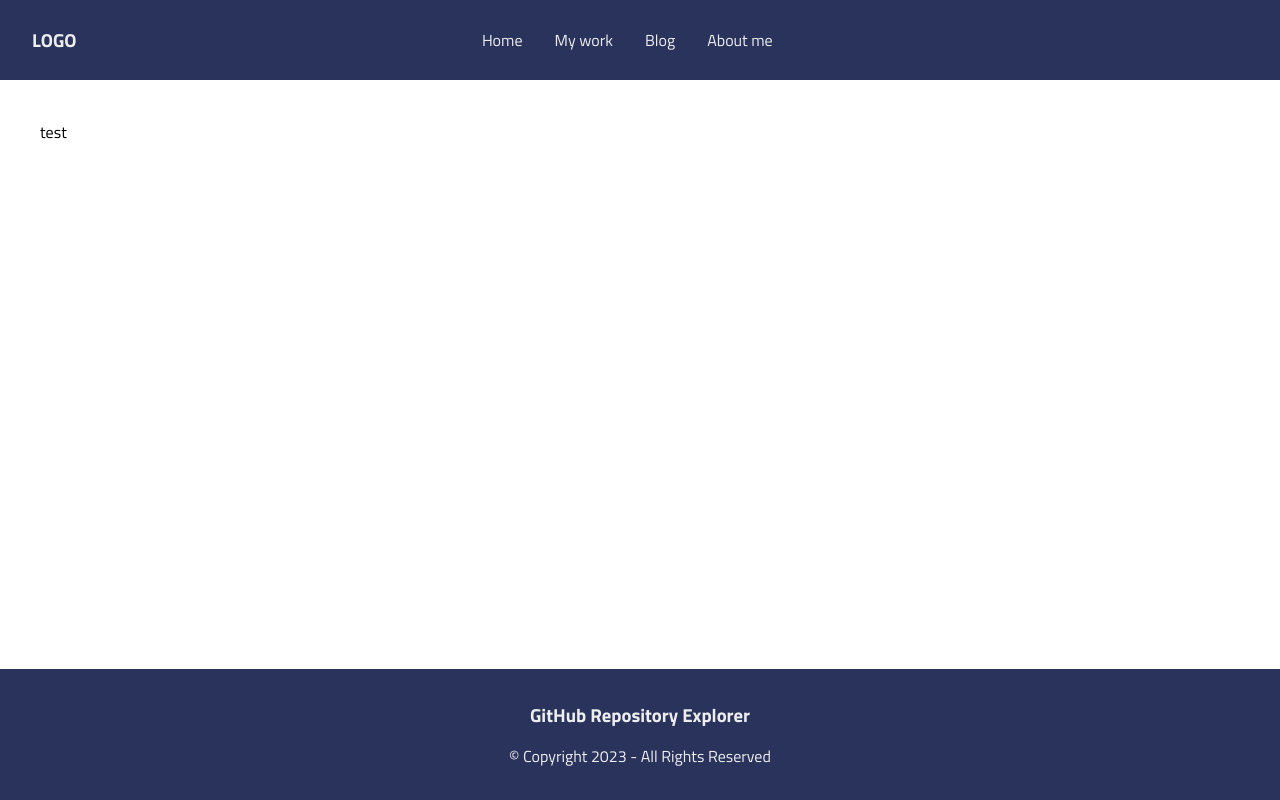
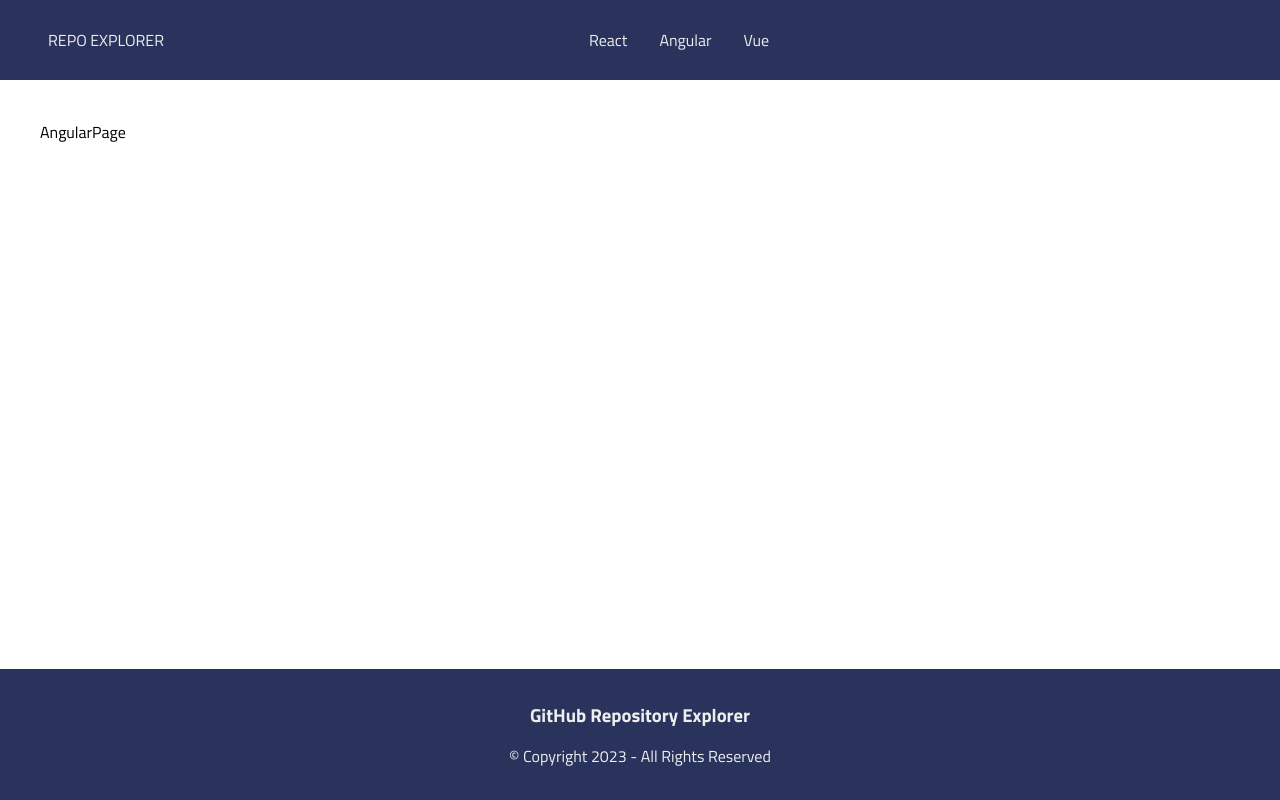
Before and after one commit to filipzdjelar/github-repo-explorer, a React (Vite) app: page /angular in a window 1280 px wide. Built offline with nearby package versions, Linux system fonts and the light colour scheme.

Commit message:
[feat]Implement routing

```diff
--- a/src/App.tsx
+++ b/src/App.tsx
@@ -1,13 +1,24 @@
+import { BrowserRouter as Router, Routes, Route } from "react-router-dom";
+import VuePage from "./pages/VuePage";
 import Layout from "./components/Layout";
+import ReactPage from "./pages/ReactPage";
+import AngularPage from "./pages/AngularPage";
 
-function App() {
+const App: React.FC = () => {
   return (
     <>
-      <Layout>
-        <p>test</p>
-      </Layout>
+      <Router>
+        <Layout>
+          <Routes>
+            <Route path="/" element={<p>landing</p>} />
+            <Route path="/react" element={<ReactPage />} />
+            <Route path="/angular" element={<AngularPage />} />
+            <Route path="/vue" element={<VuePage />} />
+          </Routes>
+        </Layout>
+      </Router>
     </>
   );
-}
+};
 
 export default App;
--- a/src/components/Navbar.tsx
+++ b/src/components/Navbar.tsx
@@ -1,25 +1,54 @@
 import { useState } from "react";
+import { Link } from "react-router-dom";
 
 const Navbar: React.FC = () => {
   const [isNavOpen, setIsNavOpen] = useState(false);
 
+  const links = [
+    { name: "React", link: "/react" },
+    { name: "Angular", link: "/angular" },
+    { name: "Vue", link: "/vue" },
+  ];
+
   const toggleNavbar = () => {
-    setIsNavOpen(!isNavOpen);
+    setIsNavOpen((prevIsNavOpen) => !prevIsNavOpen);
+  };
+
+  const handleLinkClick = () => {
+    if (isNavOpen === false) return;
+    setIsNavOpen(false);
   };
 
   return (
-    <header>
-      <h3>LOGO</h3>
+    <header className="header">
+      <Link to={"/"} className="logo">
+        REPO EXPLORER
+      </Link>
       <nav className={isNavOpen ? "responsive_nav" : ""}>
-        <a href="/#">Home</a>
-        <a href="/#">My work</a>
-        <a href="/#">Blog</a>
-        <a href="/#">About me</a>
-        <button className="nav-btn nav-close-btn" onClick={toggleNavbar}>
+        {links.map((link) => (
+          <Link
+            key={link.name}
+            to={`${link.link}`}
+            onClick={handleLinkClick}
+            className="nav-link"
+          >
+            {link.name}
+          </Link>
+        ))}
+
+        <button
+          className="nav-btn nav-close-btn"
+          onClick={toggleNavbar}
+          aria-label="Close navigation menu"
+        >
           &#x2715;
         </button>
       </nav>
-      <button className="nav-btn" onClick={toggleNavbar}>
+      <button
+        className="nav-btn"
+        onClick={toggleNavbar}
+        aria-label="Open navigation menu"
+      >
         &#x2630;
       </button>
     </header>
--- /dev/null
+++ b/src/pages/AngularPage.tsx
@@ -0,0 +1,5 @@
+const AngularPage = () => {
+  return <div>AngularPage</div>;
+};
+
+export default AngularPage;
--- /dev/null
+++ b/src/pages/ReactPage.tsx
@@ -0,0 +1,5 @@
+const ReactPage = () => {
+  return <div>ReactPage</div>;
+};
+
+export default ReactPage;
--- /dev/null
+++ b/src/pages/VuePage.tsx
@@ -0,0 +1,5 @@
+const VuePage = () => {
+  return <div>VuePage</div>;
+};
+
+export default VuePage;
```
